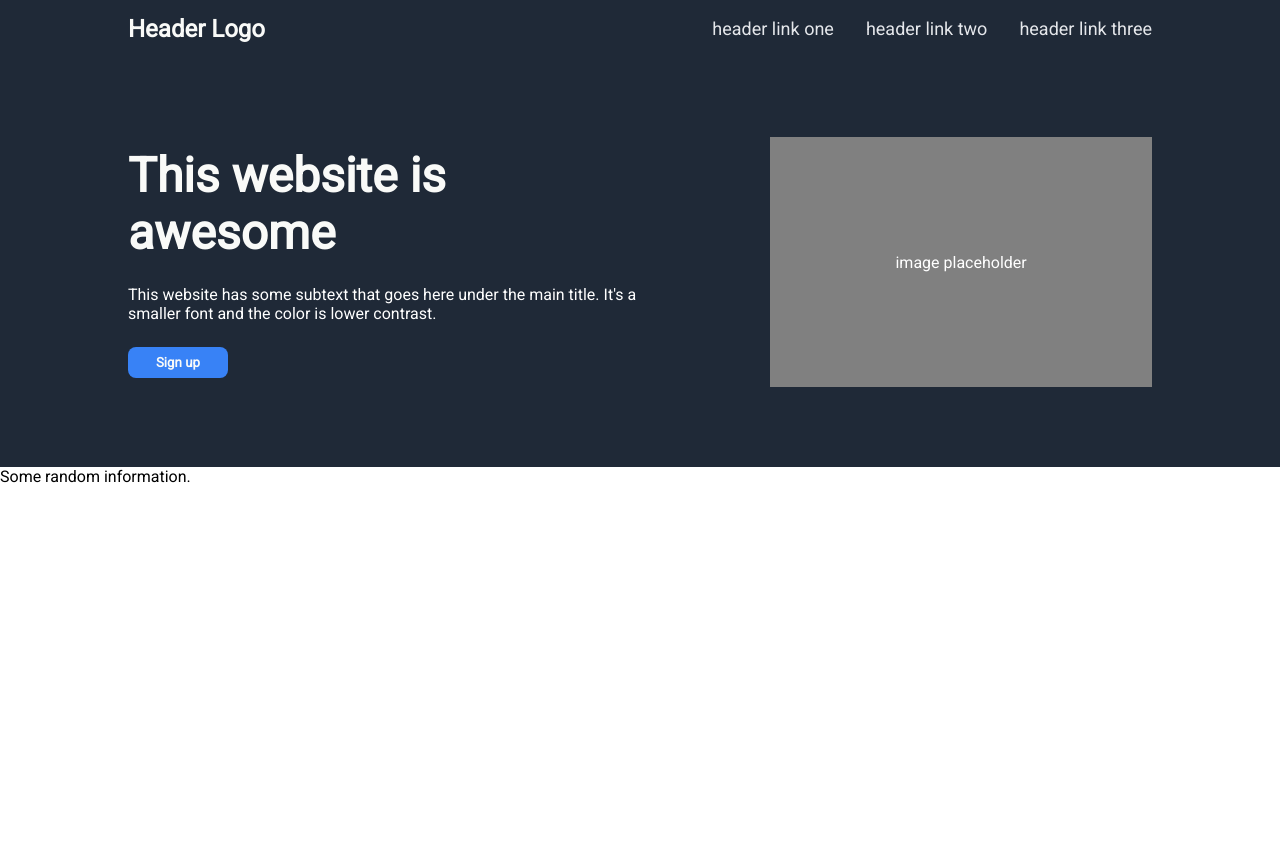
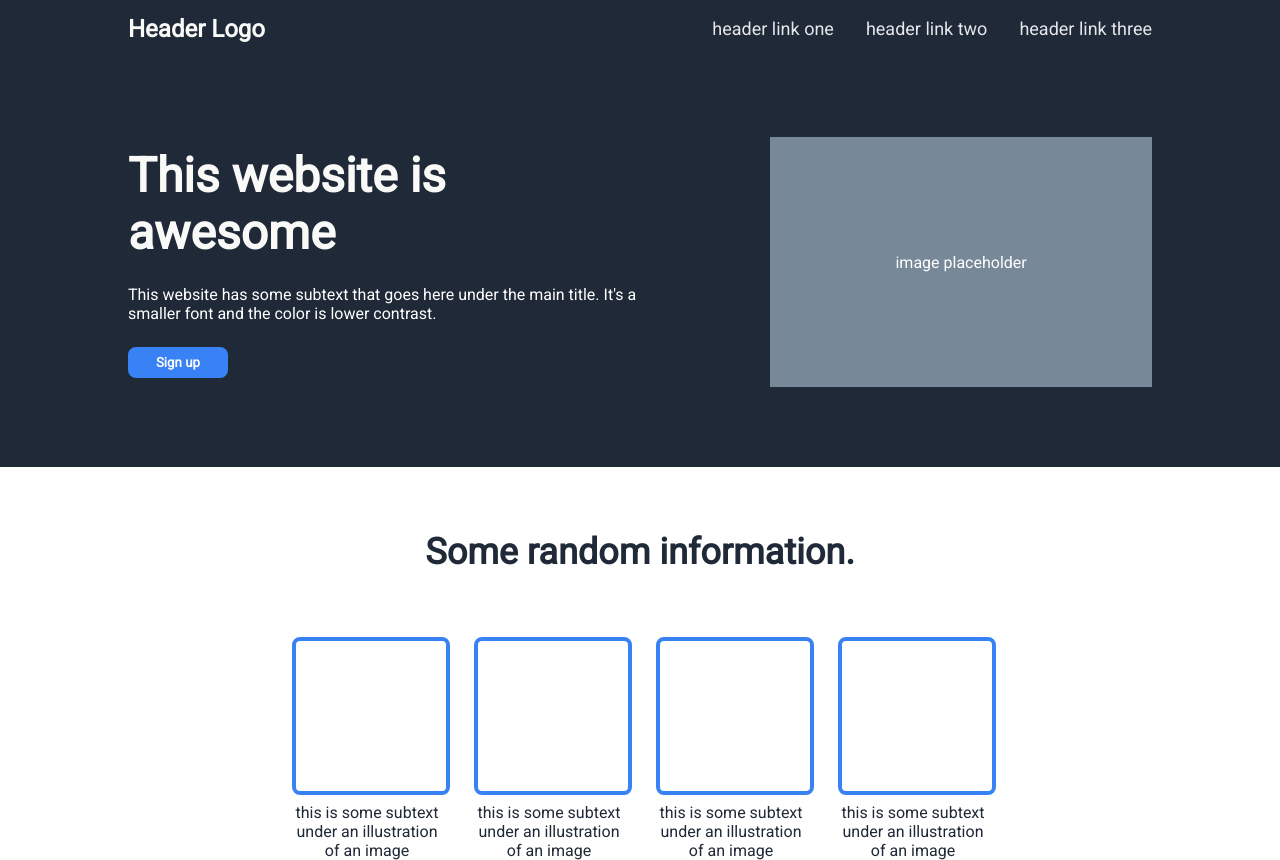
Before and after one commit to DCross13/odin-landing-page, a plain HTML site: page index.html in a window 1280 px wide. Before the commit the page ends 800 px from the top, so only its background shows below. Drawn offline with Linux system fonts and the light colour scheme.

Commit message:
Add Random Info section
-Completed info section with illustration flexbox.

```diff
--- a/css/styles.css
+++ b/css/styles.css
@@ -77,7 +77,44 @@ body {
     display: flex;
     justify-content: center;
     align-items: center;
-    background-color: gray;
+    background-color: lightslategray;
     width: 600px;
     height: 250px;
 }
+
+.info-container {
+    color: #1f2937;
+    display: flex;
+    flex-direction: column;
+    align-items: center;
+}
+
+.info-title {
+    font-size: 36px;
+    font-weight: 900;
+    margin: 64px 0px;
+}
+
+.boxes {
+    display: flex;
+    justify-content: center;
+    gap: 32px;
+}
+
+.info-box {
+    display: flex;
+    flex-direction: column;
+    justify-content: center;
+    text-align: center;
+    width: 150px;
+}
+
+.illustration {
+    border: #3882f6;
+    border-width: 4px;
+    border-style: solid;
+    border-radius: 8px;
+    margin-bottom: 8px;
+    height: 150px;
+    width: 150px;
+}
--- a/index.html
+++ b/index.html
@@ -33,6 +33,24 @@
     </div>
     <div class="info-container">
         <div class="info-title">Some random information.</div>
+        <div class="boxes">
+            <div class="info-box">
+                <div class="illustration"></div>
+                <div class="text">this is some subtext under an illustration of an image</div>
+            </div>
+            <div class="info-box">
+                <div class="illustration"></div>
+                <div class="text">this is some subtext under an illustration of an image</div>
+            </div>
+            <div class="info-box">
+                <div class="illustration"></div>
+                <div class="text">this is some subtext under an illustration of an image</div>
+            </div>
+            <div class="info-box">
+                <div class="illustration"></div>
+                <div class="text">this is some subtext under an illustration of an image</div>
+            </div>
+        </div>
     </div>
 </body>
 </html>
```
